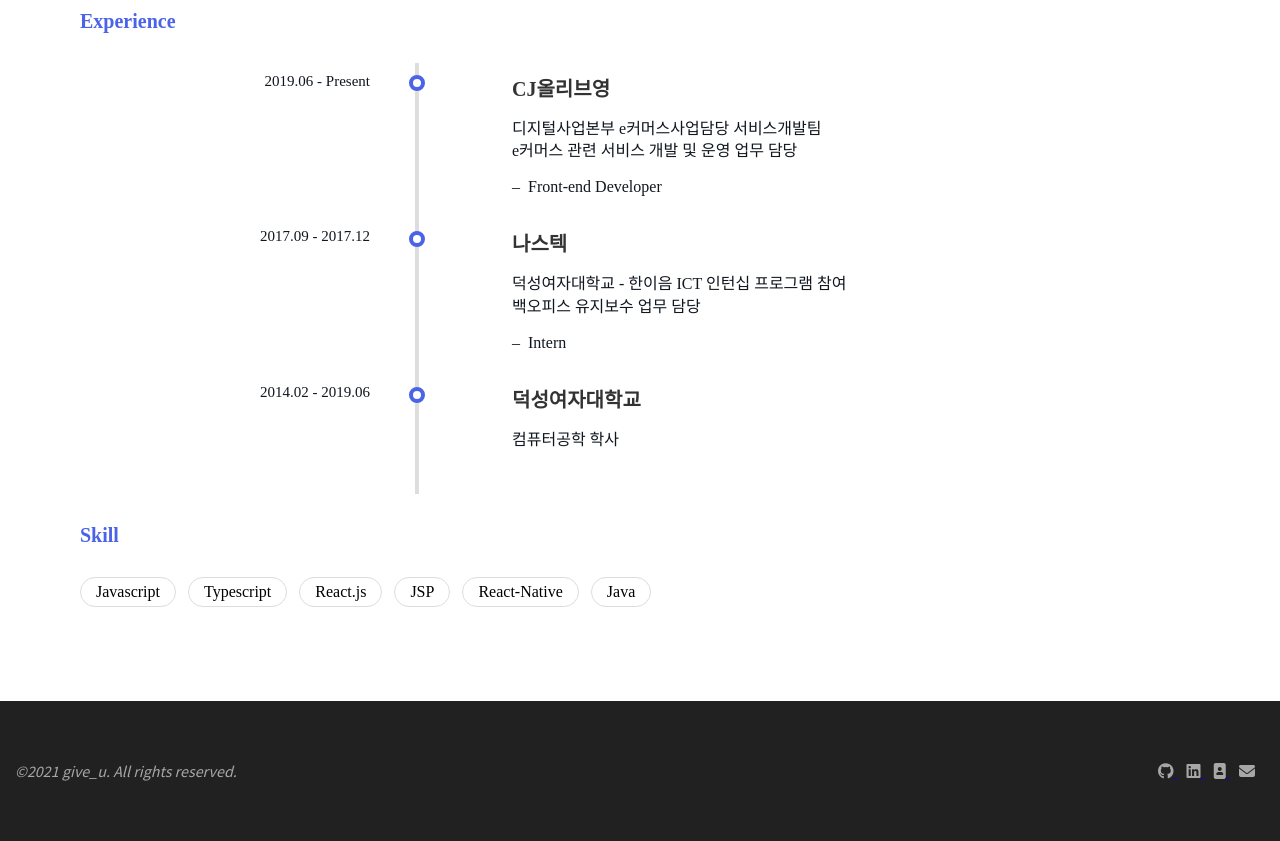
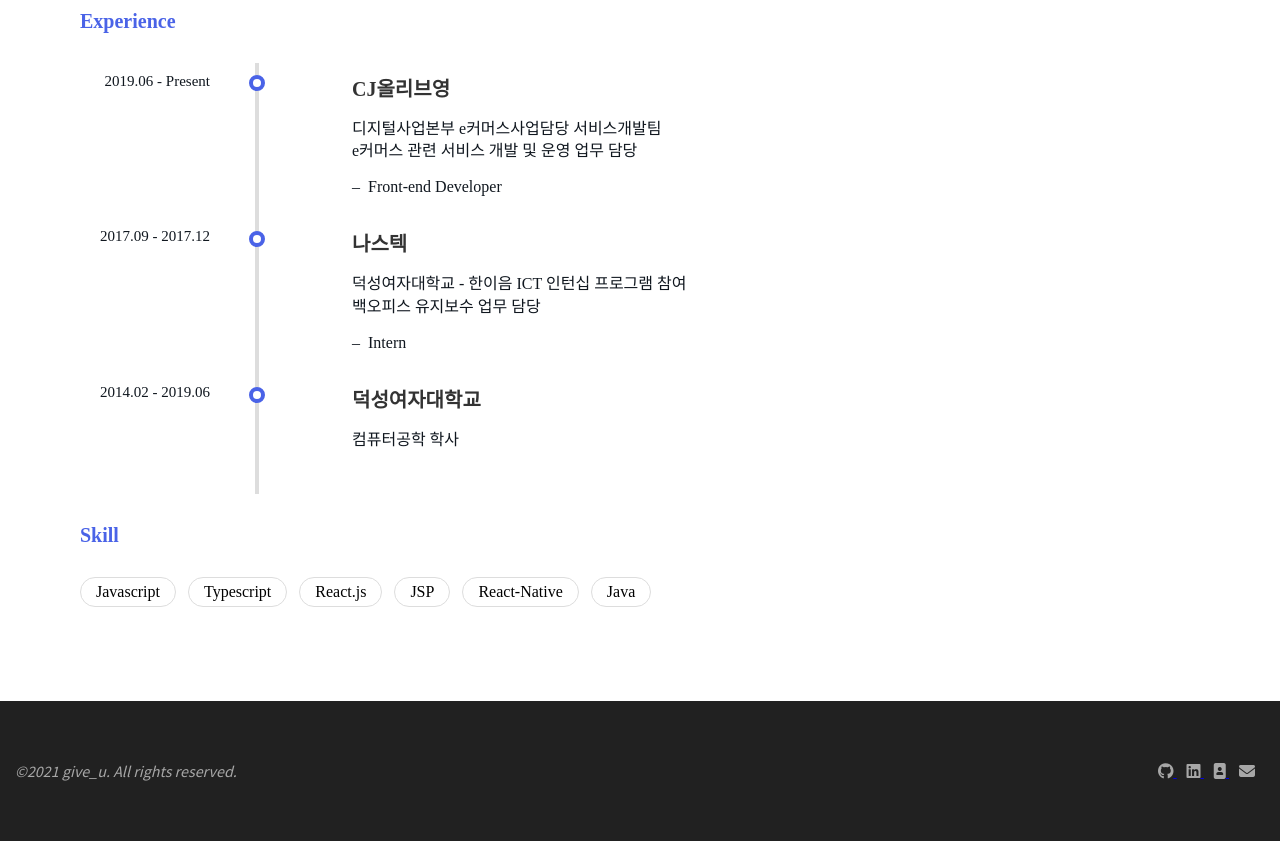
Before and after one commit to give-u/give-u.github.io, a Jekyll site: the page built from index.md, in a window 1280 px wide. Shown: the part 337-1178 px from the top of the page. Built offline with Jekyll 4.4.1, drawn with Linux system fonts in a browser that asks for light colours; nearby versions of some CDN libraries.

Commit message:
홈,프로젝트 화면 css 수정

```diff
--- a/_includes/footer.html
+++ b/_includes/footer.html
@@ -8,7 +8,7 @@
                 <a href="https://github.com/give-u" target="_blank">
                     <i class="fab fa-github"></i>
                 </a>
-                <a href="https://www.linkedin.com/in/주리-이-5070301aa/" target="_blank">
+                <a href="https://www.linkedin.com/in/give-u" target="_blank">
                     <i class="fab fa-linkedin"></i>
                 </a>
                 <a href="https://www.notion.so/c838dbf563774b3da0d690f19c81c5a1" target="_blank">
--- a/_sass/_about.scss
+++ b/_sass/_about.scss
@@ -65,7 +65,6 @@
     }
 
     .timeline {
-      margin: 30px auto;
       width:100%;
       max-width:800px;
       padding: 10px 0px 10px 0px;
--- a/_sass/_project.scss
+++ b/_sass/_project.scss
@@ -25,7 +25,7 @@
       }
 
       @media (max-width: $break-small) {
-        margin: auto 20px;
+        margin: auto 0px;
       }
     }
 
```
